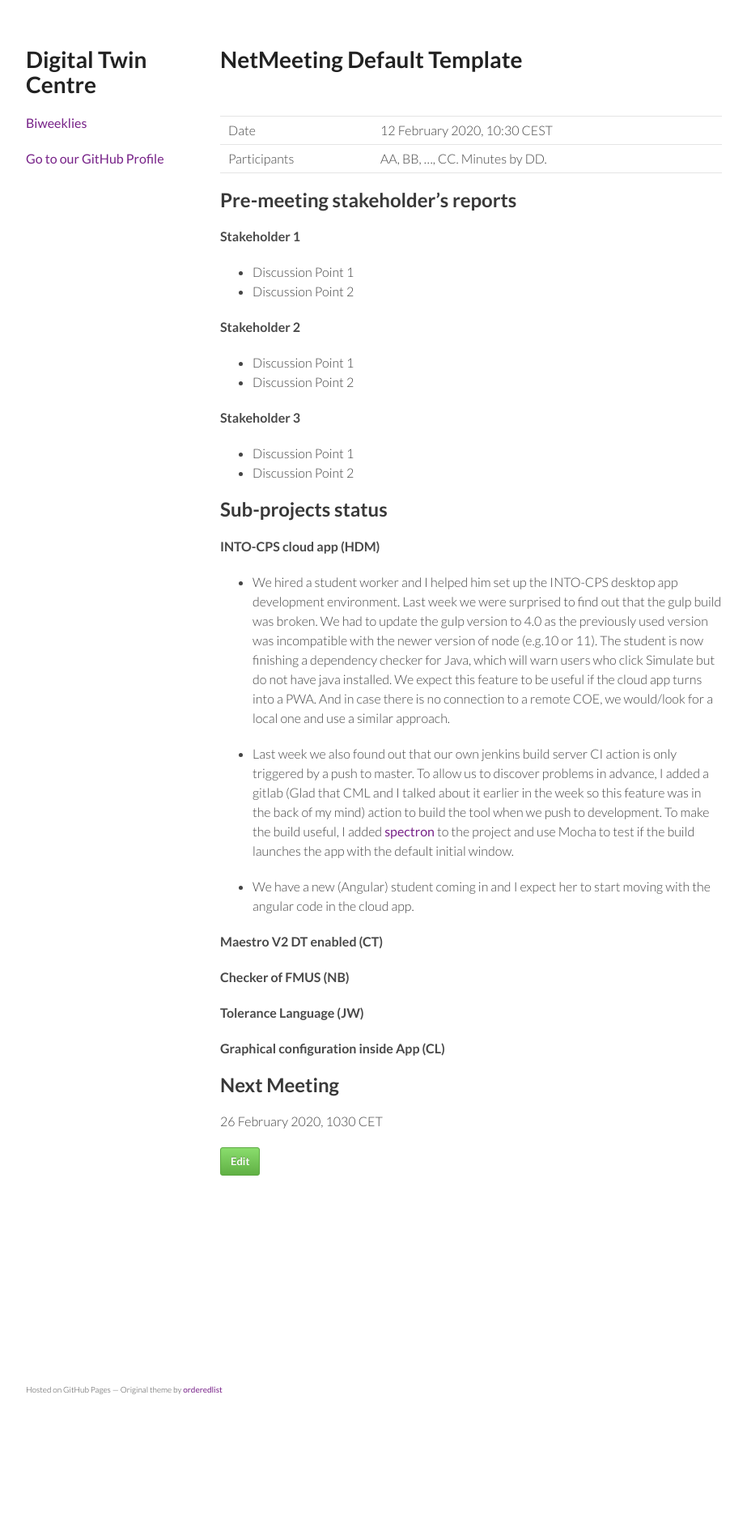
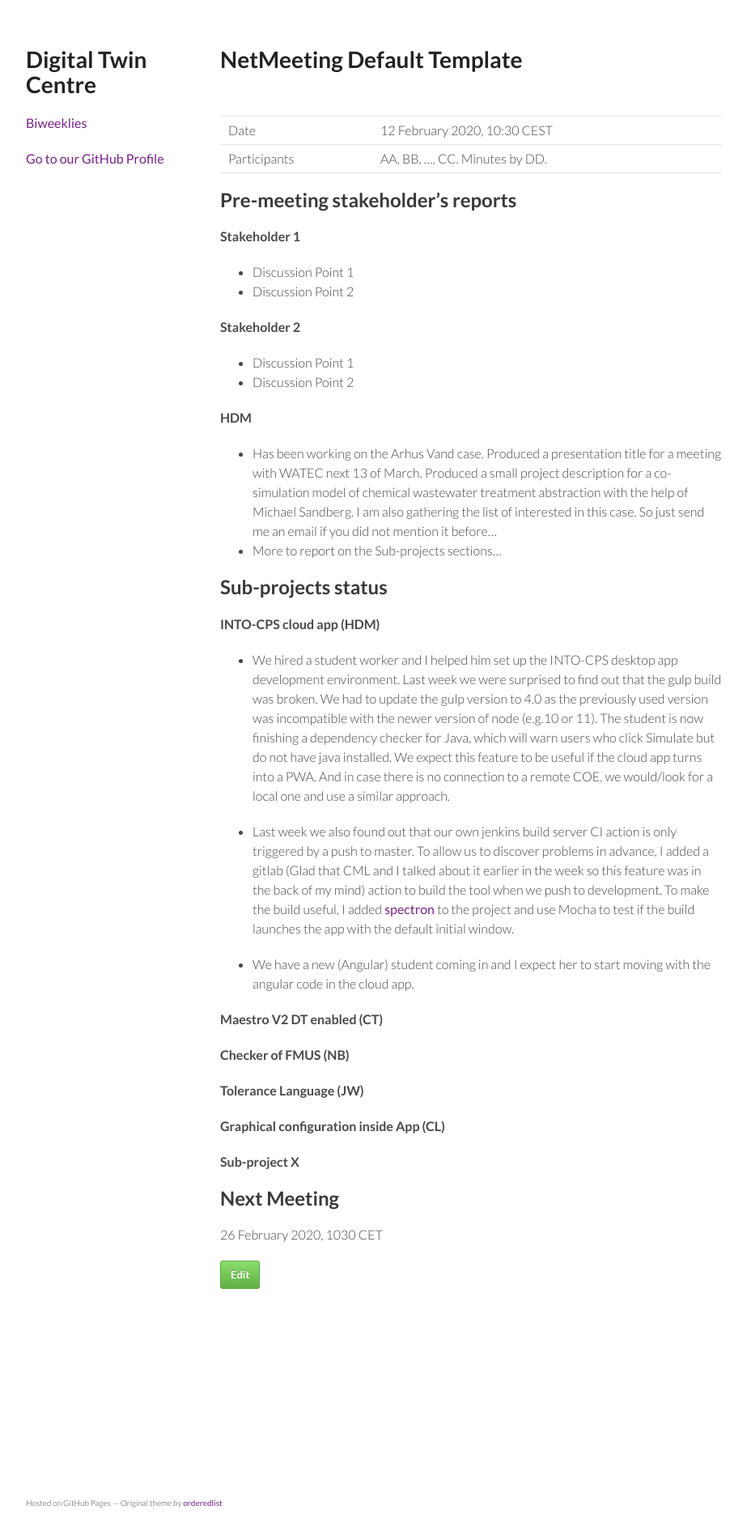
Before and after one commit to digitaltwincentre/digitaltwincentre.github.io, a Jekyll site: the page built from _biweeklies/Biweekly-11.md, in a window 1280 px wide. Shown: the whole page at 81% size, without its empty margins (178-1101 px from the left). Built offline with Jekyll 4.4.1, drawn with Linux system fonts in a browser that asks for light colours; nearby versions of some CDN libraries; before the commit the page ends 1746 px from its top, so only the background shows below that.

Commit message:
Update Biweekly-11.md

```diff
--- a/_biweeklies/Biweekly-11.md
+++ b/_biweeklies/Biweekly-11.md
@@ -30,9 +30,9 @@ private information must be stored elsewhere.  -->
 * Discussion Point 1
 * Discussion Point 2
 
-#### Stakeholder 3
-* Discussion Point 1
-* Discussion Point 2
+#### HDM
+* Has been working on the Arhus Vand case. Produced a presentation title for a meeting with WATEC next 13 of March. Produced a small project description for a co-simulation model of chemical wastewater treatment abstraction with the help of Michael Sandberg. I am also gathering the list of interested in this case. So just send me an email if you did not mention it before...
+* More to report on the Sub-projects sections...
 
 ## Sub-projects status
 
@@ -55,6 +55,7 @@ private information must be stored elsewhere.  -->
 
 #### Graphical configuration inside App (CL)
 
+#### Sub-project X
 
 Next Meeting
 ------------
```
